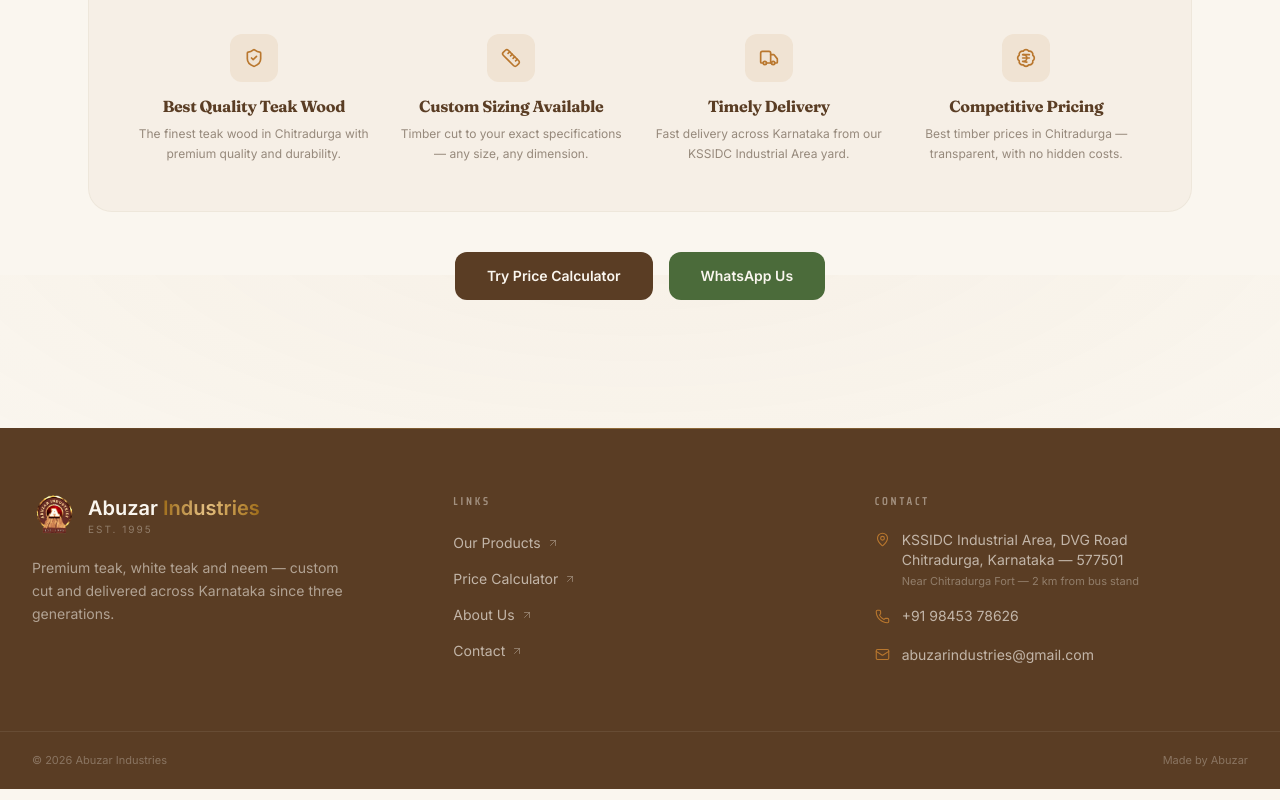
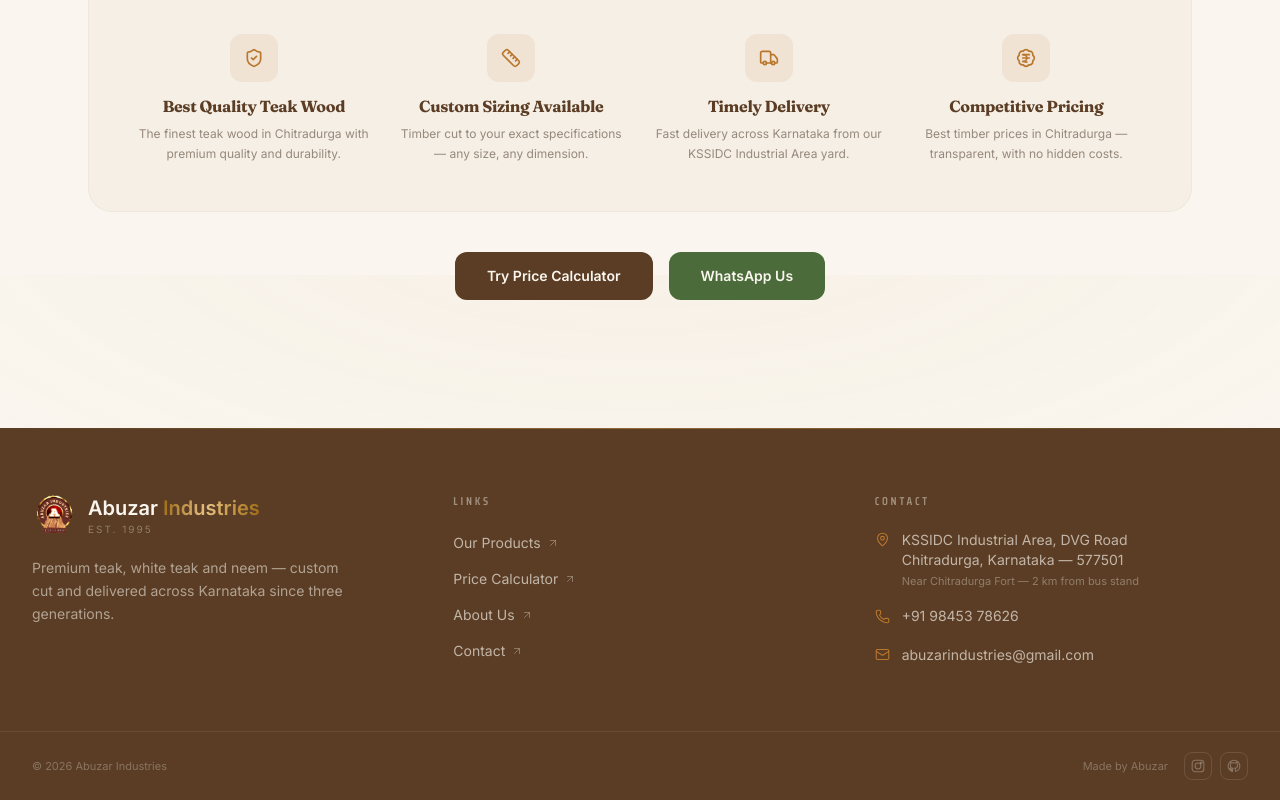
Before and after one commit to abuzar310/abuzar-industries, a Next.js app: page /products in a window 1280 px wide. Shown: the part 1325-2125 px from the top of the page. Built offline with nearby package versions, Linux system fonts and the light colour scheme; a web font is replaced by a local one.

Commit message:
chore: update styles and footer component

```diff
--- a/src/app/globals.css
+++ b/src/app/globals.css
@@ -659,3 +659,7 @@ a, button, [role="button"], [role="switch"], summary, label[for] { cursor: point
   .q-stamp { font-size: 10px; padding: 4px 10px; }
   .qt-grand .qt-val { font-size: 22px; }
 }
+
+/* social icon links */
+.soc-link { display: inline-grid; place-items: center; width: 28px; height: 28px; border-radius: 8px; border: 1px solid rgba(250,246,239,.12); color: rgba(250,246,239,.3); transition: .2s; }
+.soc-link:hover { color: var(--paper); border-color: var(--ochre); background: rgba(185,119,46,.1); }
--- a/src/components/Footer.tsx
+++ b/src/components/Footer.tsx
@@ -84,7 +84,17 @@ export default function Footer() {
       <div className="border-t border-paper/8">
         <div className="max-w-7xl mx-auto px-4 sm:px-6 lg:px-8 py-5 flex flex-col sm:flex-row items-center justify-between gap-2 text-[11px] text-paper/30">
           <span>© {year} Abuzar Industries</span>
-          <span>Made by Abuzar</span>
+          <span className="flex items-center gap-3">
+            <span>Made by Abuzar</span>
+            <span className="flex items-center gap-2" style={{marginLeft:4}}>
+              <a href="https://www.instagram.com/abuzarindustries/" target="_blank" rel="noopener noreferrer" aria-label="Instagram" className="soc-link">
+                <svg viewBox="0 0 24 24" fill="none" stroke="currentColor" strokeWidth="1.8" width="14" height="14"><rect x="2" y="2" width="20" height="20" rx="5"/><circle cx="12" cy="12" r="5"/><circle cx="17.5" cy="6.5" r="1.5"/></svg>
+              </a>
+              <a href="https://github.com/abuzar310/" target="_blank" rel="noopener noreferrer" aria-label="GitHub" className="soc-link">
+                <svg viewBox="0 0 24 24" fill="none" stroke="currentColor" strokeWidth="1.8" width="14" height="14"><path d="M12 2C6.5 2 2 6.5 2 12c0 4.4 2.9 8.1 6.9 9.5.5.1.7-.2.7-.5v-1.8c-2.8.6-3.4-1.4-3.4-1.4-.5-1.2-1.1-1.5-1.1-1.5-.9-.6 0-.6 0-.6 1 .1 1.5 1 1.5 1 .9 1.5 2.3 1.1 2.9.8.1-.6.3-1.1.6-1.4-2.2-.3-4.5-1.1-4.5-5 0-1.1.4-2 1-2.7-.1-.3-.5-1.3.1-2.7 0 0 .8-.3 2.7 1 .8-.2 1.6-.3 2.5-.3s1.7.1 2.5.3c1.9-1.3 2.7-1 2.7-1 .6 1.4.2 2.4.1 2.7.6.7 1 1.6 1 2.7 0 3.9-2.3 4.7-4.5 5 .4.3.7.9.7 1.8v2.7c0 .3.2.6.7.5C19.1 20.1 22 16.4 22 12c0-5.5-4.5-10-10-10z"/></svg>
+              </a>
+            </span>
+          </span>
         </div>
       </div>
     </footer>
```
